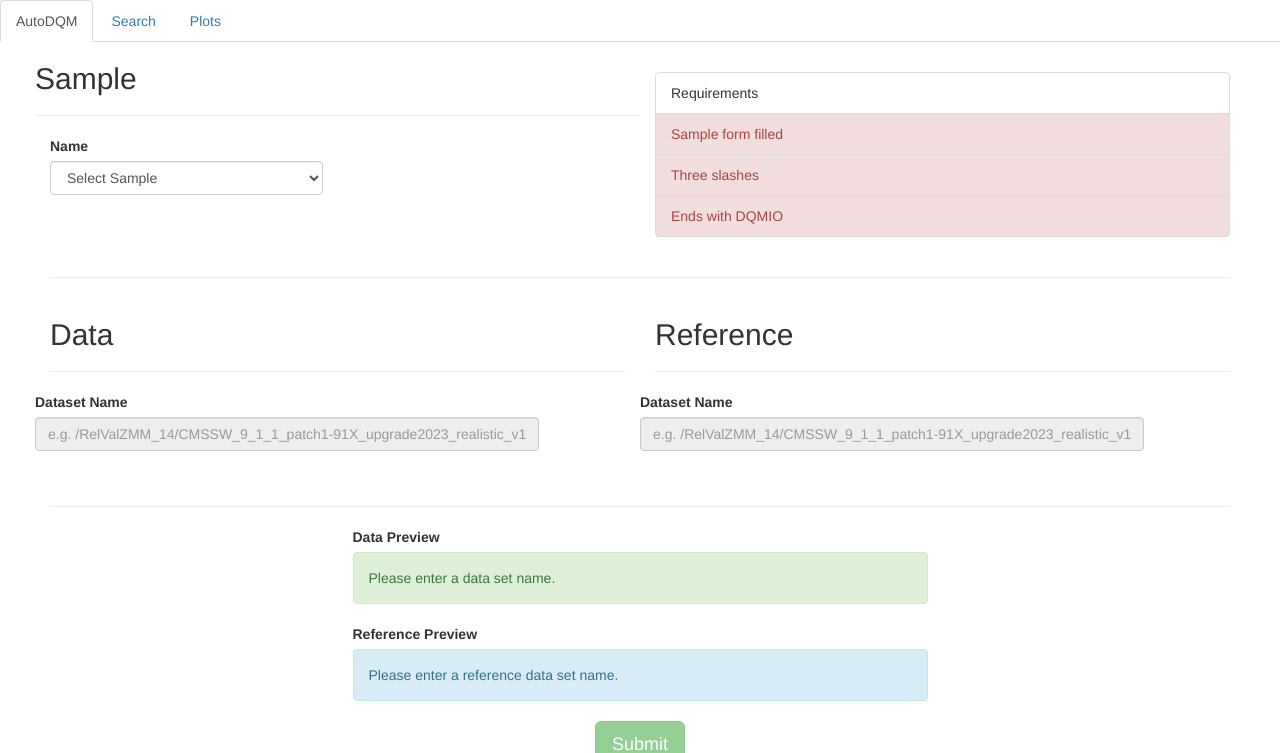
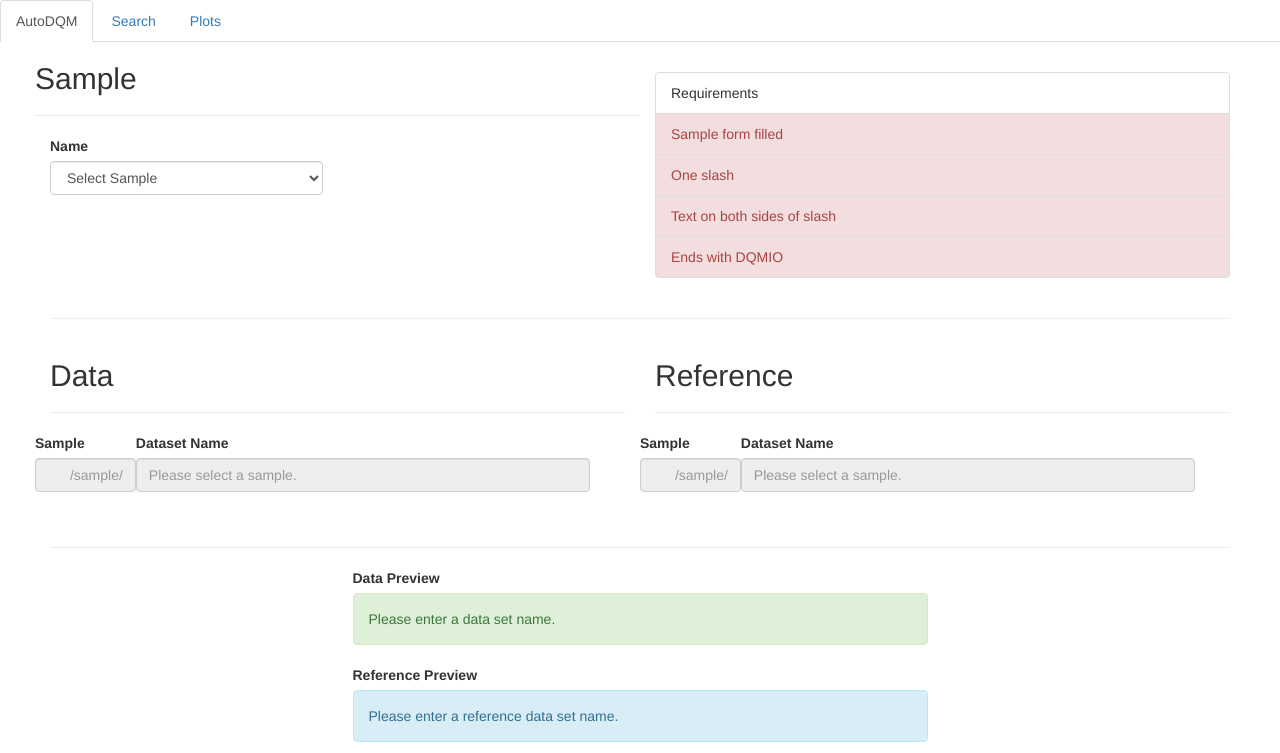
Before and after one commit to jkguiang/AutoDQM, a PHP site: page / in a window 1280 px wide. Shown: the top 753 px of the page. Run offline with PHP 8.4, Linux system fonts and the light colour scheme; some libraries are stand-ins or nearby versions.

Commit message:
improved input form

```diff
--- a/index.php
+++ b/index.php
@@ -40,43 +40,90 @@
                 <script>
                     // Global variables
                     var t0 = 0;
+                    var cur_sample = "none"; // So script knows what sample is selected
+                    var sample_info = ""; // To be sent with query
+                    var prefix = ""; // Sample name that is placed in front of dataset name
 
                     // Form functions: mostly for updating 'preview' wells
-                    function dataName_full() {
+                    function updt_data() {
                         var path = document.getElementById("path").value;
 
                         $('#preview').text("");
-                        $('#preview').text(path);
+                        $('#preview').text("/" + prefix + "/" + path);
                         check_input();
                     }
-                    function refName_full() {
+
+                    function updt_ref() {
                         var ref_path = document.getElementById("ref_path").value;
 
                         $('#ref_preview').text("");
-                        $('#ref_preview').text(ref_path);
+                        $('#ref_preview').text("/" + prefix + "/" + ref_path);
+                        check_input();
+                    }
+
+                    function updt_sample() {
+                        var sample_input = document.getElementById(cur_sample + "_input").value;
+
+                        if (cur_sample == "RelVal") {
+                            prefix = cur_sample + sample_input;
+                            sample_info = sample_input;
+                            $("#data_sample").attr('placeholder', "/"+ prefix +"/");
+                            $("#ref_sample").attr('placeholder', "/"+ prefix +"/");
+                        }
+                        else if (cur_sample == "SingleMuon") {
+                            prefix = cur_sample;
+                            sample_info = sample_input;
+                        }
                         check_input();
                     }
 
                     function check_input() {
-                        console.log("ran");
-                        data_inp = $("#preview").text();
-                        ref_inp = $("#ref_preview").text();
+                        var passed = true;
+
+                        data_inp = document.getElementById("path").value;
+                        ref_inp = document.getElementById("ref_path").value;
                         data_split = data_inp.split("/");
                         ref_split = ref_inp.split("/");
-                        if (data_inp == "" || ref_inp == ""){
-                            console.log("failed completeness check")
-                            $("#submit").attr('disabled', 'disabled');
-                        }
-                        else if ( (data_split.length - 1) != 3 || (ref_split.length - 1) != 3) {
-                            console.log("failed slashes check");
-                            $("#submit").attr('disabled', 'disabled');
-                        }
-                        else if (data_split[3] != "DQMIO" || data_split[3] != "DQMIO") {
-                            console.log("failed DQMIO check");
-                            $("#submit").attr('disabled', 'disabled');
+
+                        // Sample form filled
+                        if  (document.getElementById(cur_sample + "_input").value != "") {
+                            $("#sample_chk").attr('class', 'list-group-item list-group-item-success')
                         }
                         else {
+                            $("#sample_chk").attr('class', 'list-group-item list-group-item-danger');
+                            passed = false;
+                        }
+                        // One slash
+                        if ( (data_split.length - 1) == 1 && (ref_split.length - 1) == 1 ) {
+                            var passed_slash = true;
+                            $("#slash_chk").attr('class', 'list-group-item list-group-item-success');
+                        }
+                        else {
+                            $("#slash_chk").attr('class', 'list-group-item list-group-item-danger');
+                            passed = false;
+                        }
+                        // Text on both sides of slash
+                        if ( passed_slash && data_split.indexOf("") <= -1 && ref_split.indexOf("") <= -1 ) {
+                            $("#form_chk").attr('class', 'list-group-item list-group-item-success');
+                        }
+                        else {
+                            $("#form_chk").attr('class', 'list-group-item list-group-item-danger');
+                            passed = false;
+                        }
+                        // Ends with DQMIO
+                        if (data_split[data_split.length - 1] == "DQMIO" && ref_split[ref_split.length - 1] == "DQMIO") {
+                            $("#dqmio_chk").attr('class', 'list-group-item list-group-item-success');
+                        }
+                        else {
+                            $("#dqmio_chk").attr('class', 'list-group-item list-group-item-danger');
+                            passed = false;
+                        }
+
+                        if (passed) {
                             $("#submit").removeAttr('disabled');
+                        }
+                        else {
+                            $("#submit").attr('disabled', 'disabled');
                         }
                     }
 
@@ -190,19 +237,46 @@
                         });
 
                         // Select menu functions
-                        $("#sample_list").val("none")
+                        $("#sample_list").val("none");
+                        var relval_ex = "e.g. /CMSSW_9_1_1_patch1-91X_upgrade2023_realistic_v1_D17-v1/DQMIO";
+                        var singlemu_ex = "e.g. /REPLACE THIS/DQMIO";
+                        var none_ex = "Please select a sample."
                         $("#sample_list").on('change', function() {
+                            // Store current sample (global variable)
+                            cur_sample = this.value;
+                            prefix = this.value;
+
+                            // Reset input field
+                            $("#" + cur_sample)[0].reset();
+
+                            // Disable data set name input if no sample selected
                             if (this.value == "none") {
-                                console.log("bad")
                                 $("#path").attr('disabled', 'disabled');
                                 $("#ref_path").attr('disabled', 'disabled');
+                                $("#path").attr('placeholder', none_ex);
+                                $("#ref_path").attr('placeholder', none_ex);
+                                $("#data_sample").attr('placeholder', "/sample/");
+                                $("#ref_sample").attr('placeholder', "/sample/");
                             }
                             else {
                                 $("#path").removeAttr('disabled');
                                 $("#ref_path").removeAttr('disabled');
+                                if (this.value == "RelVal") {
+                                    $("#path").attr('placeholder', relval_ex);
+                                    $("#ref_path").attr('placeholder', relval_ex);
+                                    $("#data_sample").attr('placeholder', "/" + prefix + "/");
+                                    $("#ref_sample").attr('placeholder', "/" + prefix + "/");
+                                }
+                                if (this.value == "SingleMuon") {
+                                    $("#path").attr('placeholder', singlemu_ex);
+                                    $("#ref_path").attr('placeholder', singlemu_ex);
+                                    $("#data_sample").attr('placeholder', "/" + prefix + "/");
+                                    $("#ref_sample").attr('placeholder', "/" + prefix + "/");
+                                }
                             }
+
+                            // Show proper input for selected sample
                             var opts = document.getElementById("sample_list").options;
-
                             for ( var i = 0; i < opts.length; i++ ) {
                                 if (opts[i].value == this.value) {
                                     $("#" + this.value).show();
@@ -257,15 +331,15 @@
                                 <div class="form-group row">
                                     <form id="RelVal" action="/" method="post" role="form">
                                         <div class="form-group">
-                                            <label for="sample">RelVal Sample</label>
-                                            <input type="text" class="form-control" id="sample" onkeyup="updt_data()" name="relval_sample" placeholder="e.g. ZMM_14">
+                                            <label for="RelVal_input">RelVal Sample</label>
+                                            <input type="text" class="form-control" id="RelVal_input" onkeyup="updt_sample()" placeholder="e.g. ZMM_14">
                                         </div>
                                     </form>
                                 <!-- SingleMuon Run Entry -->
                                     <form id="SingleMuon" action="/" method="post" role="form">
                                         <div class="form-group">
-                                            <label for="sample">Run Number</label>
-                                            <input type="text" class="form-control" id="sample" name="singlemu_run" placeholder="e.g. 30016">
+                                            <label for="SingleMuon_input">Run Number</label>
+                                            <input type="text" class="form-control" id="SingleMuon_input" name="singlemu_run" onkeyup="updt_sample()" placeholder="e.g. 30016">
                                         </div>
                                     </form>
                                 </div>
@@ -276,9 +350,10 @@
                         <p><br /></p>
                         <div class="list-group">
                             <li class="list-group-item">Requirements</li>
-                            <li class="list-group-item list-group-item-danger">Sample form filled</li>
-                            <li class="list-group-item list-group-item-danger">Three slashes</li>
-                            <li class="list-group-item list-group-item-danger">Ends with DQMIO</li>
+                            <li class="list-group-item list-group-item-danger" id="sample_chk">Sample form filled</li>
+                            <li class="list-group-item list-group-item-danger" id="slash_chk">One slash</li>
+                            <li class="list-group-item list-group-item-danger" id="form_chk">Text on both sides of slash</li>
+                            <li class="list-group-item list-group-item-danger" id="dqmio_chk">Ends with DQMIO</li>
                         </div>
                     </div>
                 </div>
@@ -289,11 +364,17 @@
                         <hr>
 
                         <div class="row">
-                            <div class="col-md-10">
+                            <div class="col-sm-2" style="padding: 0px">
+                                <div class="form-group">
+                                    <label for="data_sample">Sample</label>
+                                    <input type="text" class="form-control" id="data_sample" placeholder="/sample/" style="text-align: right" disabled>
+                                </div>
+                            </div>
+                            <div class="col-md-9">
                                 <form id="full" action="./" method="post" role="form">
                                     <div class="form-group row">
                                         <label for="path">Dataset Name</label>
-                                        <input type="text" class="form-control" id="path" onkeyup="dataName_full()" name="path" placeholder="e.g. /RelValZMM_14/CMSSW_9_1_1_patch1-91X_upgrade2023_realistic_v1_D17-v1/DQMIO">
+                                        <input type="text" class="form-control" id="path" onkeyup="updt_data()" name="path" placeholder="Please select a sample.">
                                     </div>
                                 </form>
                             </div>
@@ -306,11 +387,17 @@
                         <hr>
 
                         <div class="row">
-                            <div class="col-md-10">
+                            <div class="col-md-2" style="padding: 0px">
+                                <div class="form-group">
+                                    <label for="ref_sample">Sample</label>
+                                    <input type="text" class="form-control" id="ref_sample" placeholder="/sample/" style="text-align: right" disabled>
+                                </div>
+                            </div>
+                            <div class="col-md-9">
                                 <form id="ref_full" action="./" method="post" role="form">
                                     <div class="form-group row">
                                         <label for="ref_path">Dataset Name</label>
-                                        <input type="text" class="form-control" id="ref_path" onkeyup="refName_full()" name="ref_path" placeholder="e.g. /RelValZMM_14/CMSSW_9_1_1_patch1-91X_upgrade2023_realistic_v1_D17-v1/DQMIO">
+                                        <input type="text" class="form-control" id="ref_path" onkeyup="updt_ref()" name="ref_path" placeholder="Please select a sample.">
                                     </div>
                                 </form>
                             </div>
```
